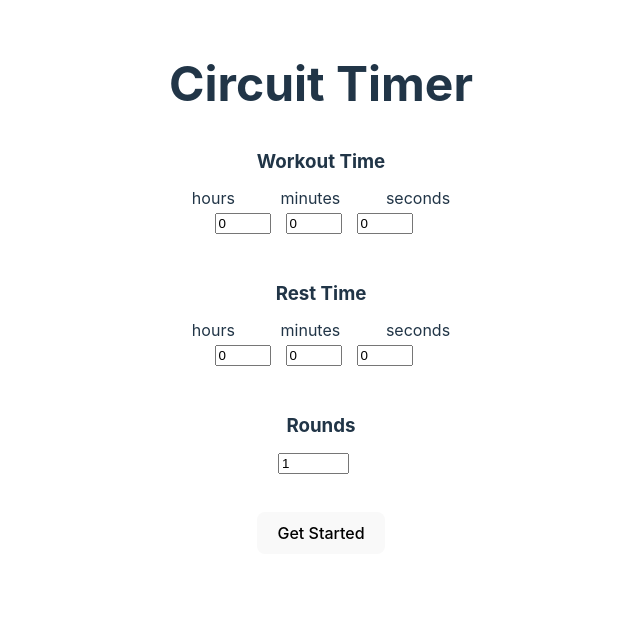
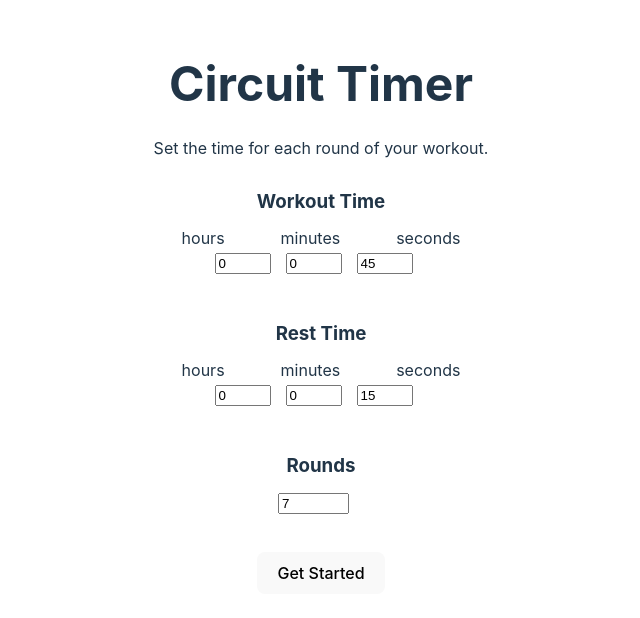
Before and after one commit to kellysdev/circuit-timer, a React (Vite) app: page / in a window 1280 px wide. Shown: the top 618 px of the page, without its empty margins (319-959 px from the left). Built offline with nearby package versions, Linux system fonts and the light colour scheme.

Commit message:
Initialize with a set workout, include a line of instructions to edit.

```diff
--- a/src/App.jsx
+++ b/src/App.jsx
@@ -6,22 +6,22 @@ import './App.css'
 
 function App() {
   const [seconds, setSeconds] = useState(null);
-  const [workoutSeconds, setWorkoutSeconds] = useState(0);
-  const [restSeconds, setRestSeconds] = useState(0);
+  const [workoutSeconds, setWorkoutSeconds] = useState(45);
+  const [restSeconds, setRestSeconds] = useState(15);
   const [roundPeriod, setRoundPeriod] = useState("workout");
 
   const [workoutPeriod, setWorkoutPeriod] = useState({
     hours: 0,
     minutes: 0,
-    seconds: 0
+    seconds: 45
   });
   const [restPeriod, setRestPeriod] = useState({
     hours: 0,
     minutes: 0,
-    seconds: 0
+    seconds: 15
   });
 
-  const [rounds, setRounds] = useState(1);
+  const [rounds, setRounds] = useState(7);
   const [roundsCompleted, setRoundsCompleted] = useState(0);
   const [editWorkout, setEditWorkout] = useState(true);
   const [timerState, setTimerState] = useState("stopped");
@@ -149,7 +149,7 @@ function App() {
         <div className="content">
           {editWorkout ? (
             <div className="edit-workout-container">
-
+              <p>Set the time for each round of your workout.</p>
               <h3>Workout Time</h3>
               <div className="space-around-container">
                 <span>hours</span>
```
